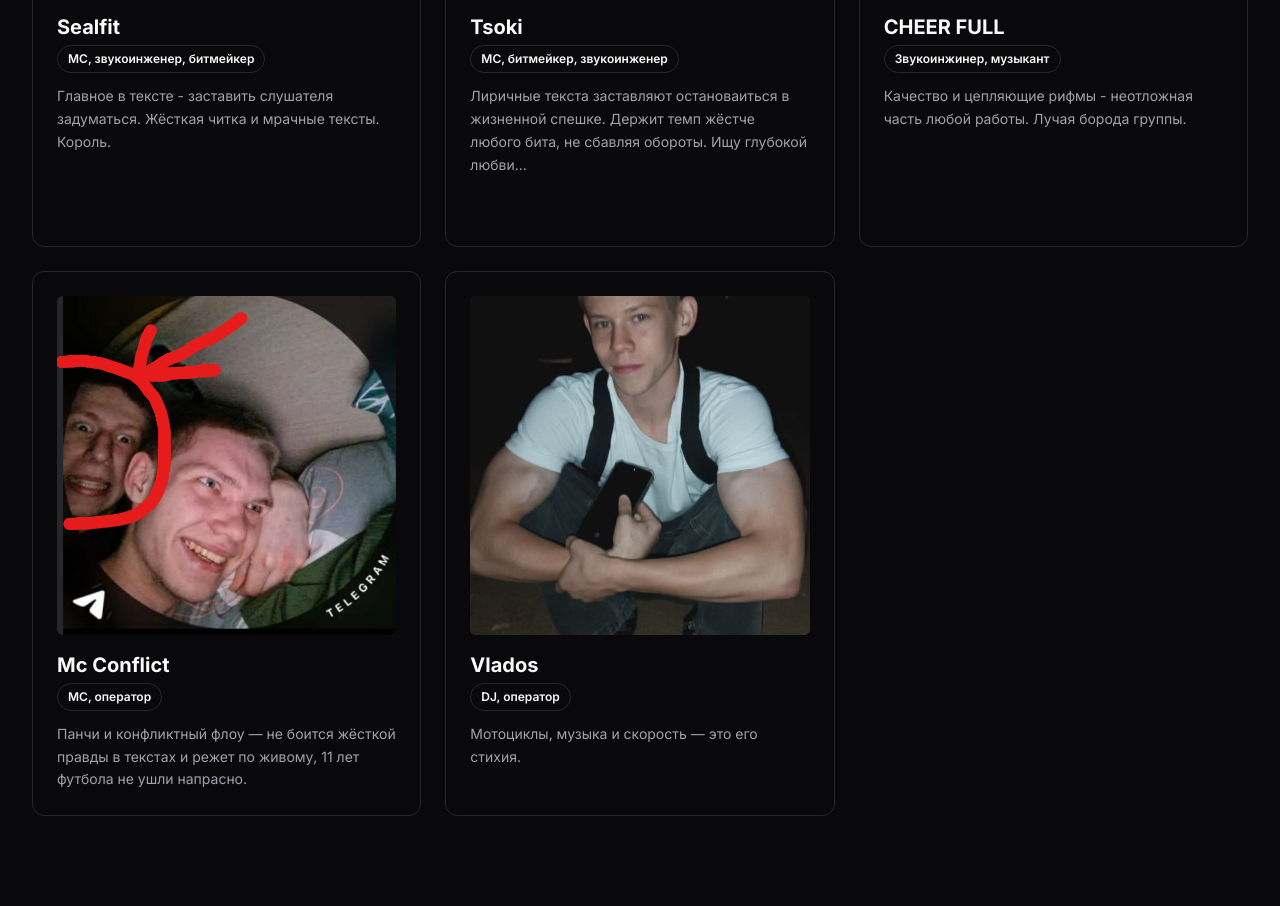
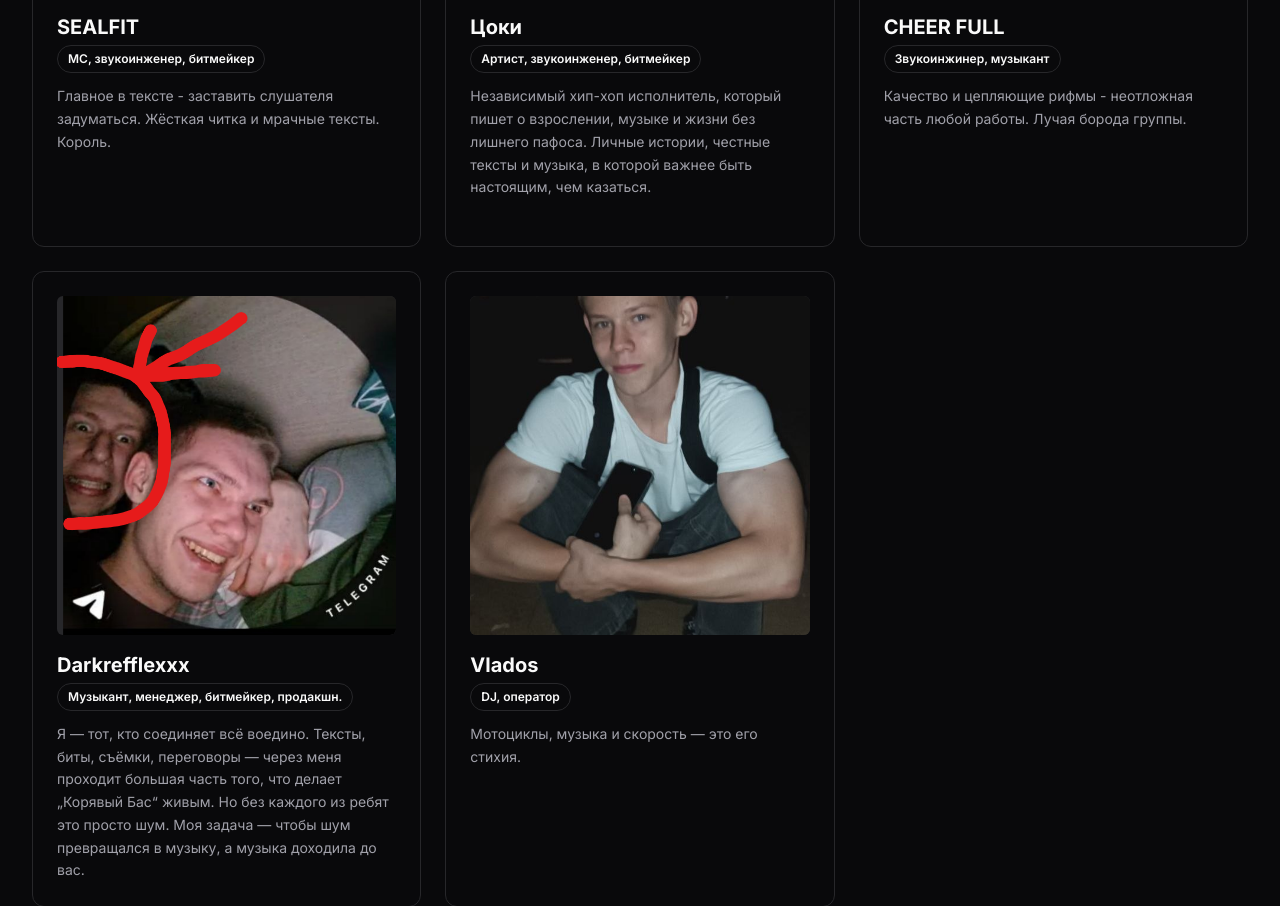
Before and after one commit to korbastation/korba, a plain HTML site: page index.html in a window 1280 px wide. Shown: the part 2191-3097 px from the top of the page. Drawn offline with nearby package versions, Linux system fonts and the light colour scheme.

Commit message:
Внёс корректировки в карточках участников группы по их запросам

```diff
--- a/index.html
+++ b/index.html
@@ -642,7 +642,7 @@
                         <div class="w-full aspect-square rounded-md bg-zinc-800 mb-4 flex items-center justify-center overflow-hidden relative">
                             <img src="images/sealfit.png" alt="Sealfit" class="absolute inset-0 w-full h-full object-cover">
                         </div>
-                    <h3 class="text-xl font-bold mb-1">Sealfit</h3>
+                    <h3 class="text-xl font-bold mb-1">SEALFIT</h3>
                     <div class="badge badge-outline mb-3">MC, звукоинженер, битмейкер</div>
                     <p class="text-sm text-zinc-400 leading-relaxed">
                         Главное в тексте - заставить слушателя задуматься. Жёсткая читка и мрачные тексты. Король.
@@ -680,10 +680,10 @@
                         <div class="w-full aspect-square rounded-md bg-zinc-800 mb-4 flex items-center justify-center overflow-hidden relative">
                             <img src="images/tsoki.jpg" alt="Tsoki" class="absolute inset-0 w-full h-full object-cover">
                         </div>
-                    <h3 class="text-xl font-bold mb-1">Tsoki</h3>
-                    <div class="badge badge-outline mb-3">MC, битмейкер, звукоинженер</div>
+                    <h3 class="text-xl font-bold mb-1">Цоки</h3>
+                    <div class="badge badge-outline mb-3">Артист, звукоинженер, битмейкер</div>
                     <p class="text-sm text-zinc-400 leading-relaxed">
-                        Лиричные текста заставляют остановаиться в жизненной спешке. Держит темп жёстче любого бита, не сбавляя обороты. Ищу глубокой любви...
+                        Независимый хип-хоп исполнитель, который пишет о взрослении, музыке и жизни без лишнего пафоса. Личные истории, честные тексты и музыка, в которой важнее быть настоящим, чем казаться.
                     </p>
                 </div>
 
@@ -704,10 +704,10 @@
                         <div class="w-full aspect-square rounded-md bg-zinc-800 mb-4 flex items-center justify-center overflow-hidden relative">
                             <img src="images/dimas.png" alt="Dimas" class="absolute inset-0 w-full h-full object-cover">
                         </div>
-                    <h3 class="text-xl font-bold mb-1">Mc Conflict</h3>
-                    <div class="badge badge-outline mb-3">МС, оператор</div>
+                    <h3 class="text-xl font-bold mb-1">Darkrefflexxx</h3>
+                    <div class="badge badge-outline mb-3">Музыкант, менеджер, битмейкер, продакшн.</div>
                     <p class="text-sm text-zinc-400 leading-relaxed">
-                        Панчи и конфликтный флоу — не боится жёсткой правды в текстах и режет по живому, 11 лет футбола не ушли напрасно.
+                        Я — тот, кто соединяет всё воедино. Тексты, биты, съёмки, переговоры — через меня проходит большая часть того, что делает „Корявый Бас“ живым. Но без каждого из ребят это просто шум. Моя задача — чтобы шум превращался в музыку, а музыка доходила до вас.
                     </p>
                 </div>
 
```
